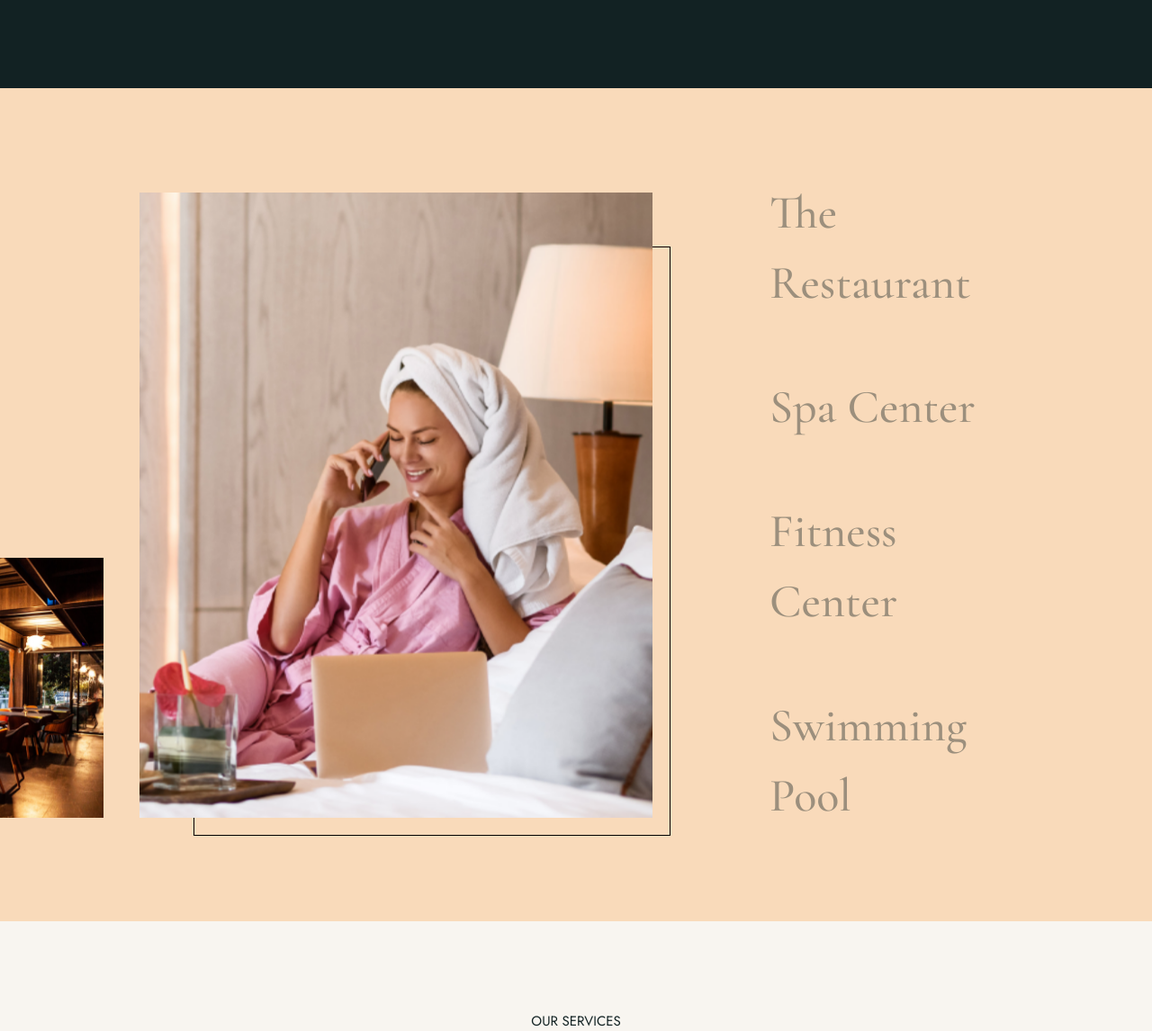
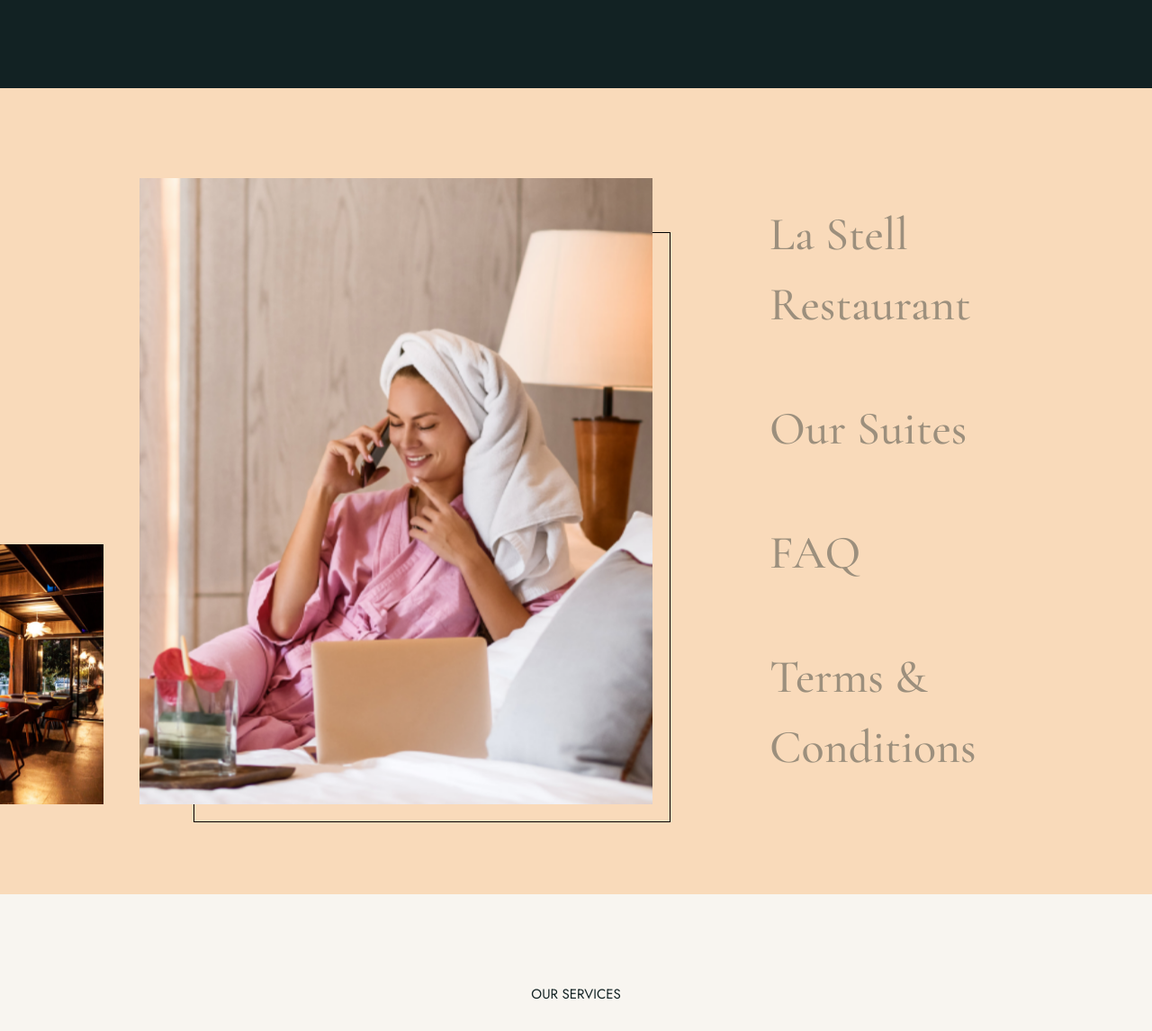
Before and after one commit to cysphone/Iris, a PHP site: page / in a window 1280 px wide. Shown: the part 3130-4276 px from the top of the page at 90% size. Run offline with PHP 8.4, Linux system fonts and the light colour scheme; some libraries are stand-ins or nearby versions; some web fonts are replaced.

Commit message:
changes bottom

```diff
--- a/index.php
+++ b/index.php
@@ -423,23 +423,23 @@ From personalized service to elevated interiors, everything here is designed to
 
             <div class="col-xl-4 col-lg-5 lg:order-1">
               <div class="hoverTitleInteraction__links">
-                <a href="activities.html" class="hoverTitle text-sec text-52 md:text-40 fw-500">
-                  The Restaurant
+                <a href="lastella.php" class="hoverTitle text-sec text-52 md:text-40 fw-500">
+                  La Stell Restaurant
                   <i class="icon-arrow-right text-40 ml-50"></i>
                 </a>
 
-                <a href="activities.html" class="hoverTitle text-sec text-52 md:text-40 fw-500 pt-60 lg:pt-0">
-                  Spa Center
+                <a href="rooms.php" class="hoverTitle text-sec text-52 md:text-40 fw-500 pt-60 lg:pt-0">
+                  Our Suites
                   <i class="icon-arrow-right text-40 ml-50"></i>
                 </a>
 
-                <a href="activities.html" class="hoverTitle text-sec text-52 md:text-40 fw-500 pt-60 lg:pt-0">
-                  Fitness Center
+                <a href="faq.php" class="hoverTitle text-sec text-52 md:text-40 fw-500 pt-60 lg:pt-0">
+                  FAQ
                   <i class="icon-arrow-right text-40 ml-50"></i>
                 </a>
 
-                <a href="activities.html" class="hoverTitle text-sec text-52 md:text-40 fw-500 pt-60 lg:pt-0">
-                  Swimming Pool
+                <a href="terms.php" class="hoverTitle text-sec text-52 md:text-40 fw-500 pt-60 lg:pt-0">
+                  Terms & Conditions
                   <i class="icon-arrow-right text-40 ml-50"></i>
                 </a>
               </div>
```
Also changed, not shown: img/1.png (added), img/2.png (added), img/3.png (added), img/4.png (added), img/5.png (added), img/6.png (added), img/7.png (added), 3 other files.
